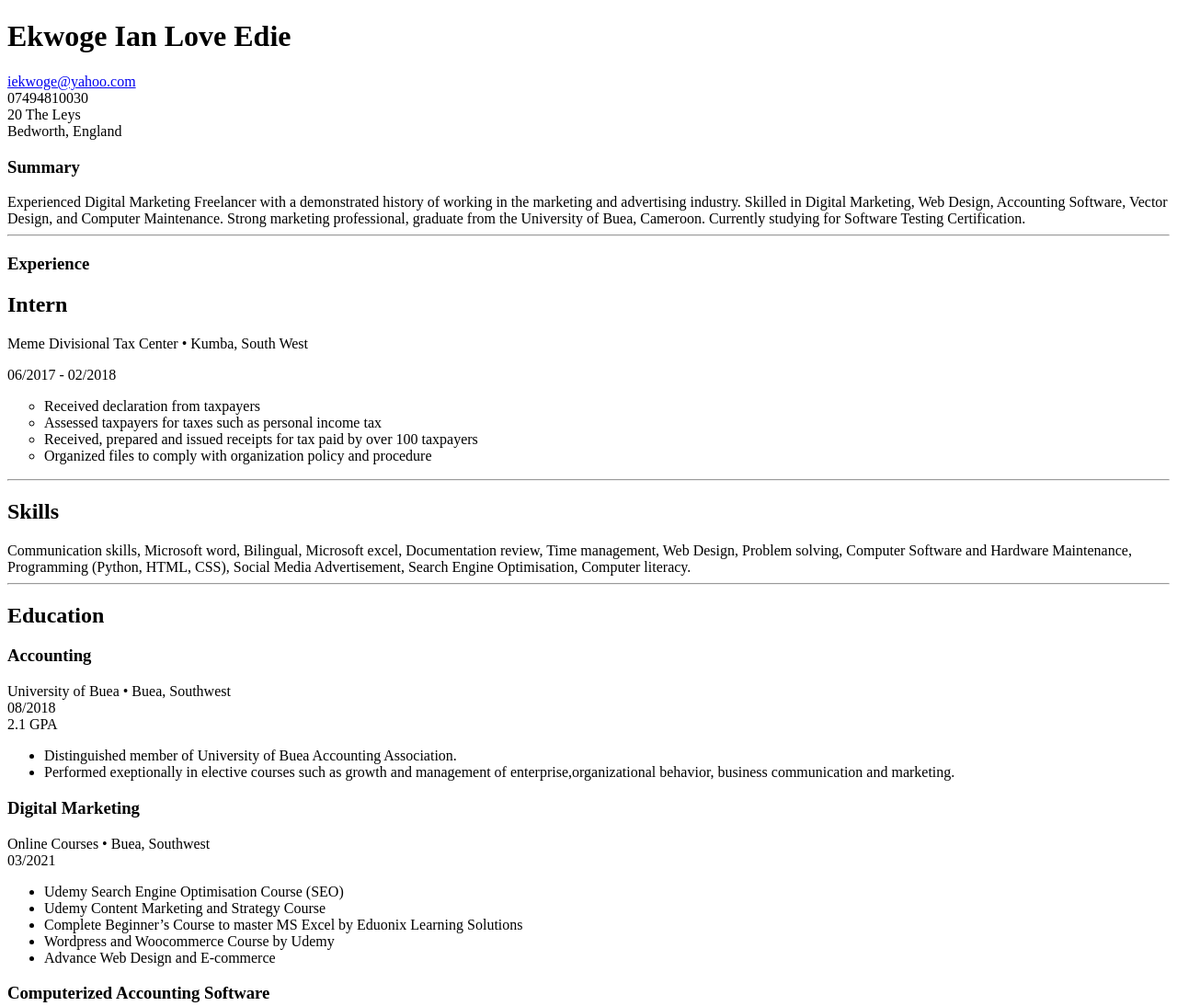
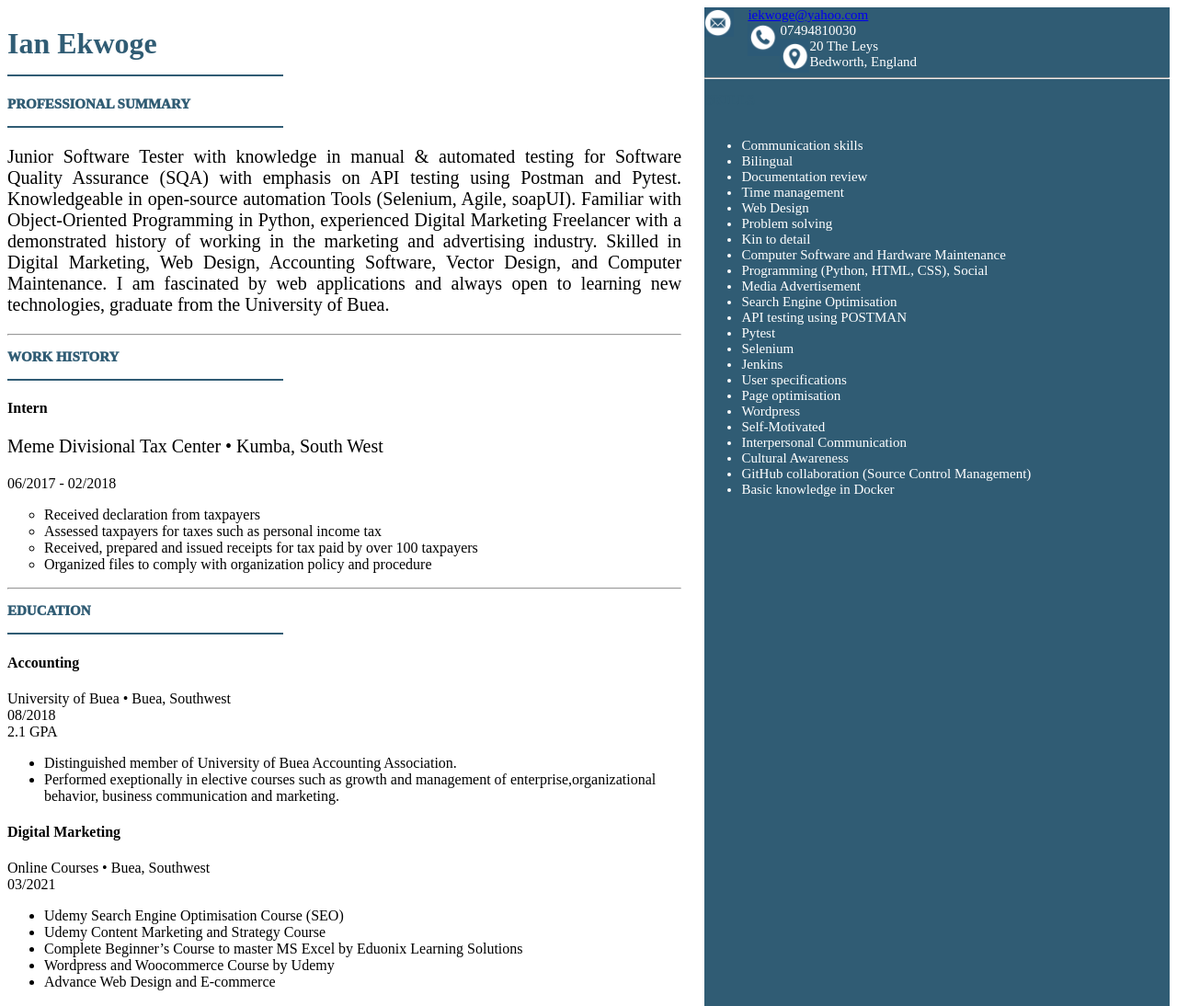
Before and after one commit to vizallati/allati, a plain HTML site: page index.html in a window 1280 px wide. Shown: the top 1094 px of the page at 92% size. Drawn offline with Linux system fonts and the light colour scheme.

Commit message:
Updated resume format

```diff
--- a/index.html
+++ b/index.html
@@ -4,25 +4,29 @@
     <meta charset="UTF-8">
     <meta http-equiv="X-UA-Compatible" content="IE=edge">
     <meta name="viewport" content="width=device-width, initial-scale=1.0">
+    <link rel="stylesheet" type="text/css" href="style.css" />
     <title>My Resume</title>
 </head>
 <body>
-    <h1>Ekwoge Ian Love Edie</h1>
-    <a href="mailto:iekwoge@yahoo.com">iekwoge@yahoo.com</a>
-    <br>
-    07494810030
-    <br>
-    20 The Leys
-    <br>
-    Bedworth, England
-    <h3>Summary</h3>
-    Experienced Digital Marketing Freelancer with a demonstrated history of working in the marketing and advertising
-    industry. Skilled in Digital Marketing, Web Design, Accounting Software, Vector Design, and Computer Maintenance.
-    Strong marketing professional, graduate from the University of Buea, Cameroon. Currently studying for Software
-    Testing Certification.
+
+<div class=" first-column">
+    <h1 class= 'line'>Ian Ekwoge</h1>
+
+    <h3 class= 'line'>PROFESSIONAL SUMMARY</h3>
+    <p align="justify">
+    Junior Software Tester with knowledge in manual & automated
+    testing for Software Quality Assurance (SQA) with emphasis on
+    API testing using Postman and Pytest. Knowledgeable in open-source
+    automation Tools (Selenium, Agile, soapUI).
+    Familiar with Object-Oriented Programming in Python,
+    experienced Digital Marketing Freelancer with a demonstrated history of
+    working in the marketing and advertising industry. Skilled in Digital Marketing,
+    Web Design, Accounting Software, Vector Design, and Computer Maintenance.
+    I am fascinated by web applications and always open to learning new technologies,
+    graduate from the University of Buea.</p>
     <hr>
-    <h3>Experience</h3>
-    <h2>Intern</h2>
+    <h3 class= 'line'>WORK HISTORY</h3>
+    <h4>Intern</h4>
     <p>Meme Divisional Tax Center • Kumba, South West</p>
     06/2017 - 02/2018
     <ul type="circle">
@@ -31,14 +35,10 @@
     <li>Received, prepared and issued receipts for tax paid by over 100 taxpayers</li>
     <li>Organized files to comply with organization policy and procedure</li>
     </ul>
+
     <hr>
-    <h2>Skills</h2>
-    Communication skills, Microsoft word, Bilingual, Microsoft excel, Documentation review, Time management, Web
-    Design, Problem solving, Computer Software and Hardware Maintenance, Programming (Python, HTML, CSS), Social
-    Media Advertisement, Search Engine Optimisation, Computer literacy.
-    <hr>
-    <h2>Education</h2>
-    <h3>Accounting</h3>
+    <h3 class= 'line'>EDUCATION</h3>
+    <h4>Accounting</h4>
     University of Buea • Buea, Southwest
     <br>
     08/2018
@@ -51,7 +51,7 @@
     </ul>
 
 
-    <h3>Digital Marketing</h3>
+    <h4>Digital Marketing</h4>
     Online Courses • Buea, Southwest
     <br>
     03/2021
@@ -63,13 +63,53 @@
         <li>Advance Web Design and E-commerce</li>
     </ul>
 
-    <h3>Computerized Accounting Software</h3>
+    <h4>Computerized Accounting Software</h4>
     New Innovation Technologies • Buea, Southwest
     <br>
     07/2018
     <ul>
         <li>Diploma in Computerized Accounting</li>
     </ul>
+    </div>
+<div class="second-column">
+    <img src="images/email.png" id="email">
+<a href="mailto:iekwoge@yahoo.com">iekwoge@yahoo.com</a>
+    <br>
+    <img src="images/phone.png" id="phone">
+    07494810030
+    <br>
+    <img src="images/location.png" id="location">
+    20 The Leys
+    <br>
+    Bedworth, England
+    <hr>
+    <h3 class= 'line'>SKILLS</h3>
+    <ul>
+        <li> Communication skills </li>
+        <li>Bilingual </li>
+        <li>Documentation review </li>
+        <li>Time management </li>
+        <li>Web Design </li>
+        <li>Problem solving</li>
+        <li>Kin to detail</li>
+        <li>Computer Software and Hardware Maintenance</li>
+        <li>Programming (Python, HTML, CSS), Social</li>
+        <li>Media Advertisement</li>
+        <li>Search Engine Optimisation</li>
+        <li>API testing using POSTMAN</li>
+        <li>Pytest</li>
+        <li>Selenium</li>
+        <li>Jenkins</li>
+        <li>User specifications</li>
+        <li>Page optimisation</li>
+        <li>Wordpress</li>
+        <li>Self-Motivated</li>
+        <li>Interpersonal Communication</li>
+        <li>Cultural Awareness</li>
+        <li>GitHub collaboration (Source Control Management)</li>
+        <li>Basic knowledge in Docker</li>
+    </ul>
 
+</div>
 </body>
 </html>
--- /dev/null
+++ b/style.css
@@ -0,0 +1,81 @@
+
+@font-face{
+font-family:Sierraimport;
+src: url('fonts/Sierra.ttf')
+
+}
+@font-face{
+font-family:Franklin M54import;
+src: url('fonts/Franklin M54.ttf')
+
+}
+
+body {
+  background-color: white;
+}
+
+h1 {
+  color: #305c74;
+  text-align: left;
+  font-family: Franklin M54;
+}
+
+p {
+  font-size: 20px;
+}
+
+h3 {
+   color: #305c74;
+   text-align: left;
+   font-family: Sierra;
+   font-size: 15px;
+   font-weight: 1000;
+
+}
+
+.line {
+
+            /* Increase this as per requirement */
+            padding-bottom: 15px;
+            border-bottom-style: solid;
+            border-bottom-width: 2.1px;
+            width: 300px;
+        }
+
+
+
+.first-column {
+    width: 58%;
+
+    float: left;
+}
+
+.second-column {
+    width: 40%;
+    background-color:#305c74;
+    height: 1200px;
+    color: white;
+    text-align: left;
+    font-family: Sierra;
+    font-size: 15px;
+    float: right;
+}
+
+#email{
+float: left;
+margin: 0 15px 10px 0;
+
+
+}
+
+
+#phone{
+float: left;
+
+}
+
+
+#location{
+float: left;
+
+}
```
Also changed, not shown: fonts/Franklin M54.ttf (added), fonts/Sierra.ttf (added), images/email.png (added), images/location.png (added), images/phone.png (added), 2 other files.
